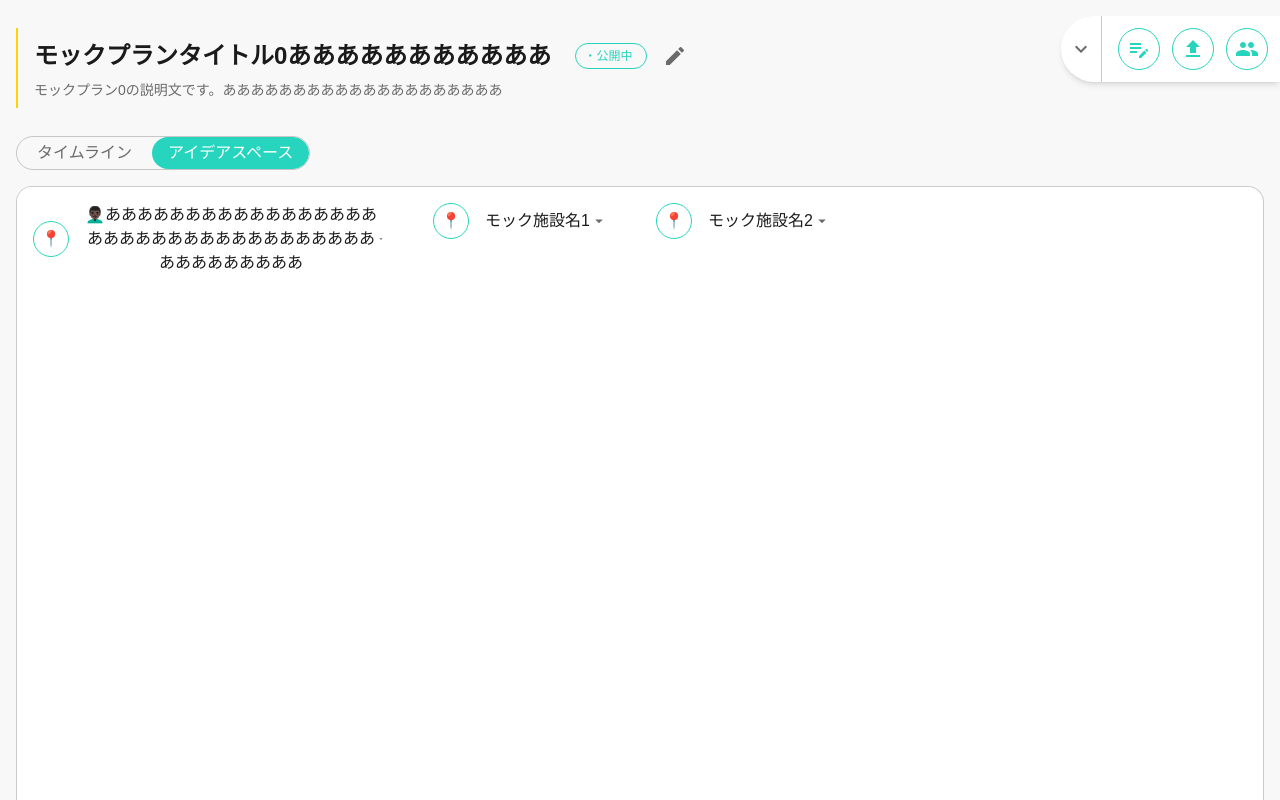
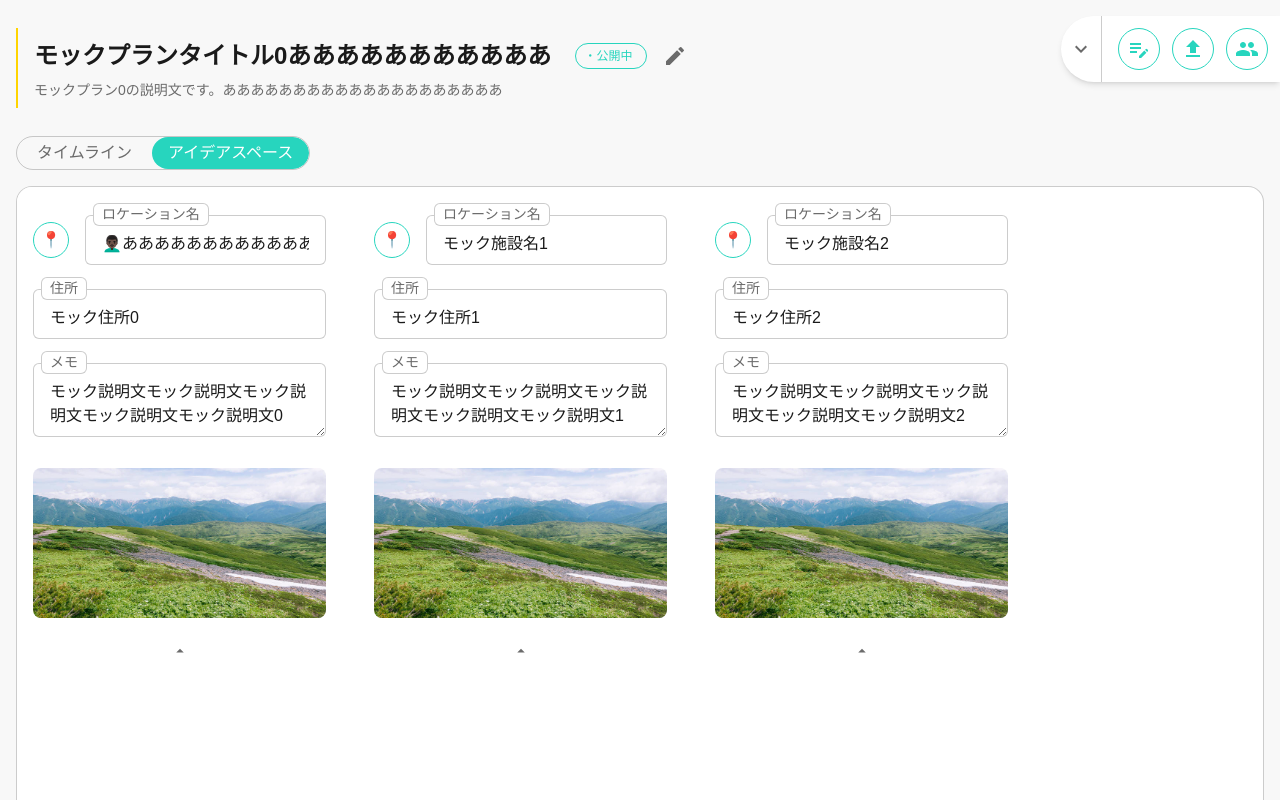
Before and after one commit to SOTA-swp/frontend, a Next.js app: page /plans/1/edit in a window 1280 px wide. Both pictures are taken after a click on the button "アイデアスペース". Shown: the top 800 px of the page. Built offline with nearby package versions, Linux system fonts and the light colour scheme.

Commit message:
🎨 LocationCardの開閉をStoreで管理

```diff
--- a/app/plans/_components/LocationCard.tsx
+++ b/app/plans/_components/LocationCard.tsx
@@ -16,10 +16,18 @@ type LocationCardProps = {
 function LocationCard({ id }: LocationCardProps) {
   const location = usePlanStore((state) => state.locations[id]);
   const updateLocation = usePlanStore((state) => state.updateLocation);
-  const [isExpanded, setIsExpanded] = React.useState(false);
+  const isExpanded = !usePlanStore((state) =>
+    state.closedLocationIds.includes(id)
+  );
+  const openLocation = usePlanStore((state) => state.openLocation);
+  const closeLocation = usePlanStore((state) => state.closeLocation);
 
-  const toggleExpand = () => {
-    setIsExpanded(!isExpanded);
+  const handleOpen = () => {
+    openLocation(id);
+  };
+
+  const handleClose = () => {
+    closeLocation(id);
   };
 
   return (
@@ -88,7 +96,7 @@ function LocationCard({ id }: LocationCardProps) {
             </div>
 
             <button
-              onClick={toggleExpand}
+              onClick={handleClose}
               className="w-full h-4 flex justify-center">
               <MdArrowDropUp className="text-lg text-text-secondary" />
             </button>
@@ -103,7 +111,7 @@ function LocationCard({ id }: LocationCardProps) {
             exit={{ opacity: 0 }} // 終了時: 透明
             transition={{ duration: 0.2 }}
             className="flex items-center justify-between"
-            onClick={toggleExpand}>
+            onClick={handleOpen}>
             <div className="flex items-center gap-4">
               <EmojiIcon color="primary">📍</EmojiIcon>
               <h3>{location.title}</h3>
--- a/app/plans/_store/locationStore.ts
+++ b/app/plans/_store/locationStore.ts
@@ -3,18 +3,23 @@ import { StateCreator } from "zustand";
 
 export interface LocationState {
   locations: Record<string, LocationType>;
+  closedLocationIds: string[];
 }
 
 export interface LocationActions {
   setLocations: (locationList: LocationType[]) => void;
   updateLocation: (id: string, updatedFields: Partial<LocationType>) => void;
   removeLocation: (id: string) => void;
+
+  closeLocation: (id: string) => void;
+  openLocation: (id: string) => void;
 }
 
 export type LocationStore = LocationState & LocationActions;
 
 export const defaultLocationStore: LocationState = {
   locations: {},
+  closedLocationIds: [],
 };
 
 export const createLocationSlice: StateCreator<LocationStore> = (set) => ({
@@ -47,4 +52,16 @@ export const createLocationSlice: StateCreator<LocationStore> = (set) => ({
       return { locations: newLocations };
     });
   },
+  closeLocation: (id) => {
+    set((state) => ({
+      closedLocationIds: [...state.closedLocationIds, id],
+    }));
+  },
+  openLocation: (id) => {
+    set((state) => ({
+      closedLocationIds: state.closedLocationIds.filter(
+        (locationId) => locationId !== id
+      ),
+    }));
+  },
 });
```
